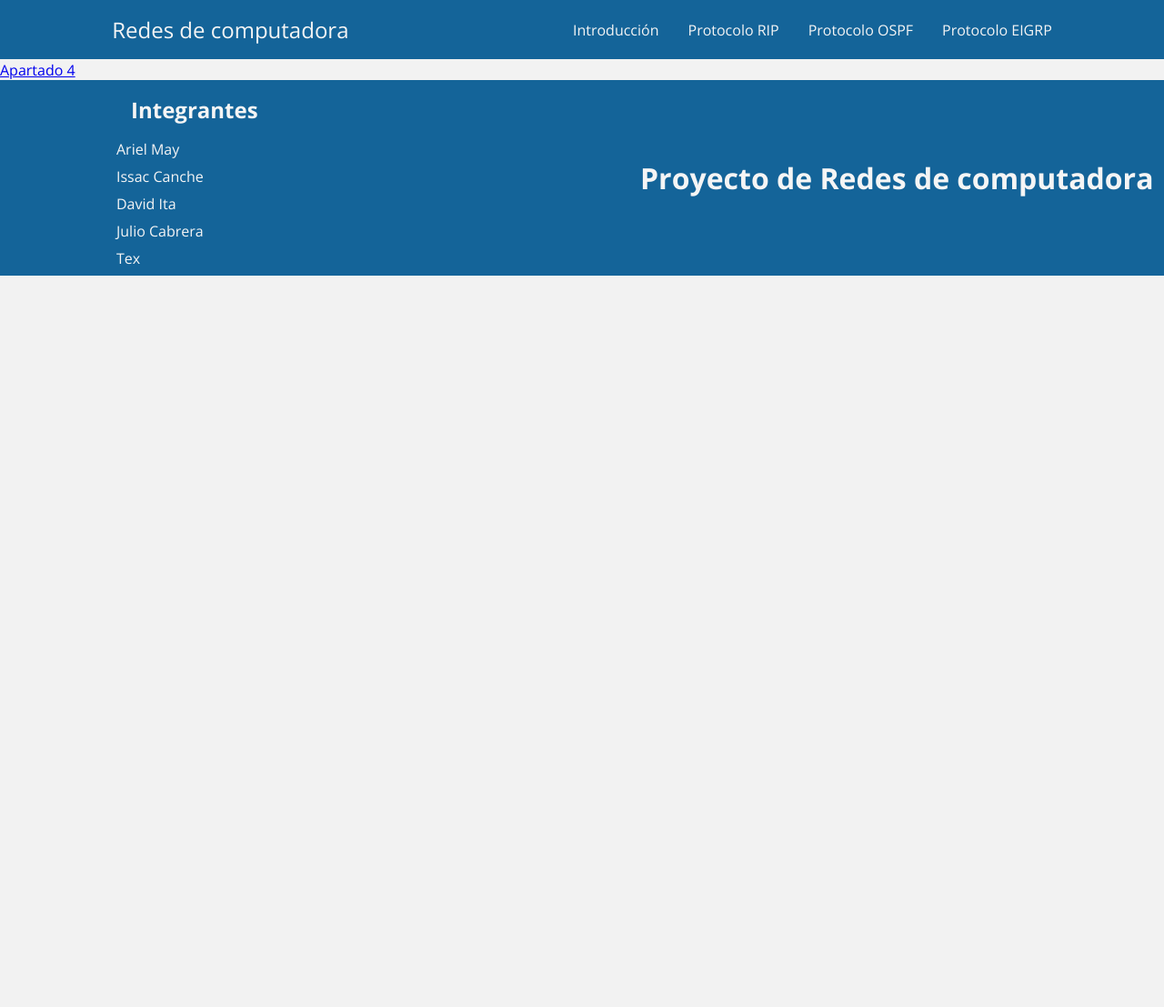
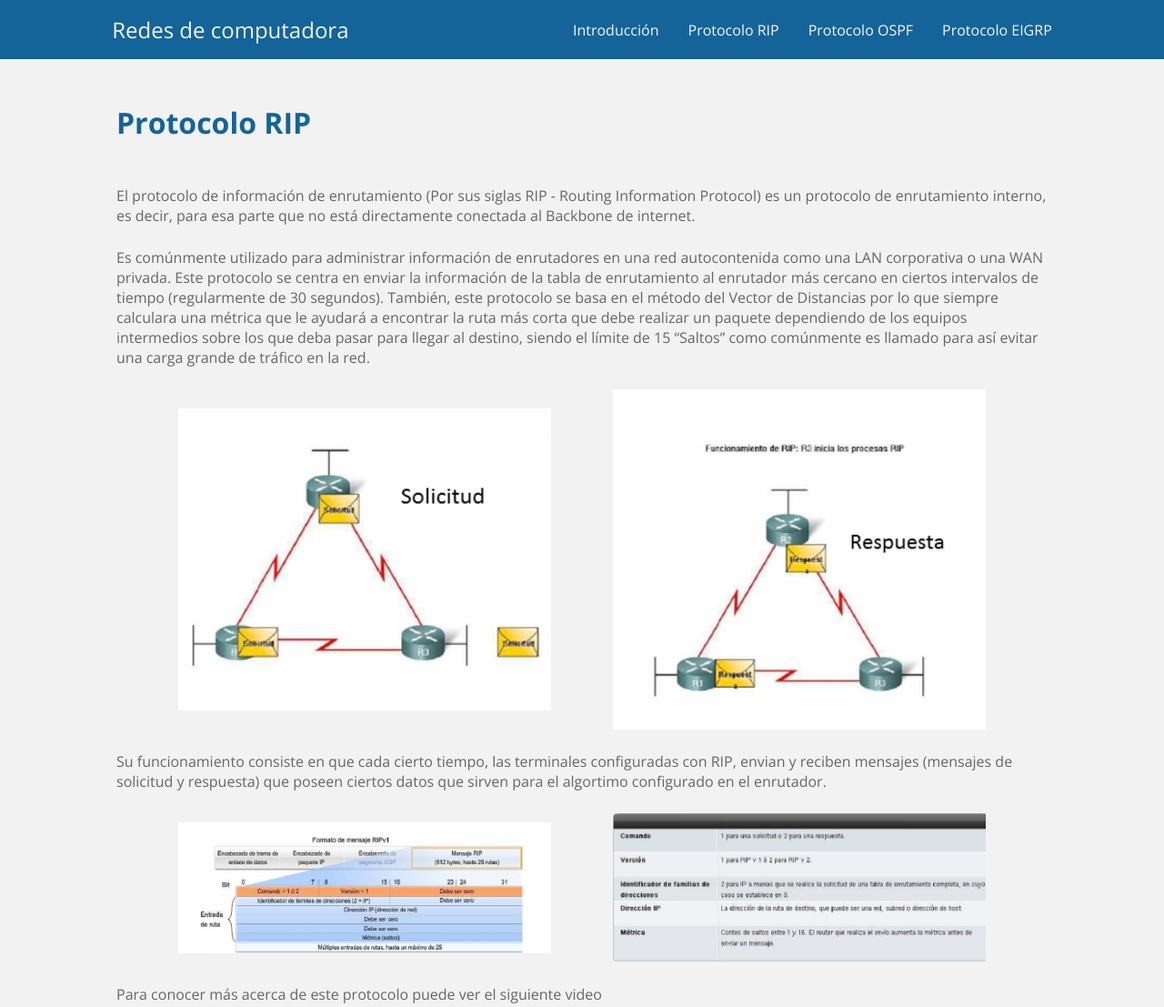
Before and after one commit to ArielMD/proyecto-redes, a plain HTML site: page protocolo-RIP.html in a window 1280 px wide. Shown: the top 1107 px of the page at 91% size. Before the commit the page ends 800 px from the top, so only its background shows below. Drawn offline with nearby package versions, Linux system fonts and the light colour scheme.

Commit message:
feat: pagina del protocolo RIP

```diff
--- a/protocolo-RIP.html
+++ b/protocolo-RIP.html
@@ -9,7 +9,7 @@
   </head>
   <body>
     <main class="">
-      <nav class="navbar">
+      <nav class="navbar navbar-relative">
         <a class="navbar-title links" href="/">Redes de computadora</a>
         <div class="navbar-menu">
           <a class="links" href="/#introduccion">Introducción</a>
@@ -19,17 +19,54 @@
         </div>
       </nav>
     </main>
-    <!--Aqui inicia la introducción-->
-    <div class="">
-      <div class="">
-        <ul class="">
-          <li class=""><a data-toggle="pill" href="#info1">Introducción</a></li>
-          <li><a data-toggle="pill" href="#info2">Apartado 2</a></li>
-          <li><a data-toggle="pill" href="#info3">Apartado 3</a></li>
-          <li><a data-toggle="pill" href="#info4">Apartado 4</a></li>
-        </ul>
+    <div class="article">
+      <h1 class="article-title">Protocolo RIP</h1>
+      <p>
+        El protocolo de información de enrutamiento (Por sus siglas RIP -
+        Routing Information Protocol) es un protocolo de enrutamiento interno,
+        es decir, para esa parte que no está directamente conectada al Backbone
+        de internet.
+      </p>
+      <p>
+        Es comúnmente utilizado para administrar información de enrutadores en
+        una red autocontenida como una LAN corporativa o una WAN privada. Este
+        protocolo se centra en enviar la información de la tabla de enrutamiento
+        al enrutador más cercano en ciertos intervalos de tiempo (regularmente
+        de 30 segundos). También, este protocolo se basa en el método del Vector
+        de Distancias por lo que siempre calculara una métrica que le ayudará a
+        encontrar la ruta más corta que debe realizar un paquete dependiendo de
+        los equipos intermedios sobre los que deba pasar para llegar al destino,
+        siendo el límite de 15 “Saltos” como comúnmente es llamado para así
+        evitar una carga grande de tráfico en la red.
+      </p>
+      <div class="article-images">
+        <img src="assets/RIP-request.png" alt="" />
+        <img src="assets/RIP-response.png" alt="" />
+      </div>
+      <p>
+        Su funcionamiento consiste en que cada cierto tiempo, las terminales
+        configuradas con RIP, envian y reciben mensajes (mensajes de solicitud y
+        respuesta) que poseen ciertos datos que sirven para el algortimo
+        configurado en el enrutador.
+      </p>
+      <div class="article-images">
+        <img src="assets/format-request.png" alt="" />
+        <img src="assets/table.png" alt="" />
+      </div>
+      <p>
+        Para conocer más acerca de este protocolo puede ver el siguiente video
+      </p>
+      <div class="container-video">
+        <iframe
+          class="video"
+          src="https://www.youtube.com/embed/YOUDn-f1ww4"
+          frameborder="0"
+          allow="accelerometer; autoplay; clipboard-write; encrypted-media; gyroscope; picture-in-picture"
+          allowfullscreen
+        ></iframe>
       </div>
     </div>
+
     <footer class="footer">
       <div class="team">
         <h2>Integrantes</h2>
--- a/styles.css
+++ b/styles.css
@@ -64,6 +64,10 @@ body {
   align-items: center;
   justify-content: space-around;
   color: whitesmoke;
+}
+
+.navbar-relative {
+  position: relative;
 }
 
 .links {
@@ -156,6 +160,31 @@ body {
   color: #146499;
 }
 
+.article-images {
+  display: flex;
+  flex-wrap: wrap;
+  justify-content: space-evenly;
+}
+
+.article-images img {
+  width: 40%;
+  height: auto;
+  object-fit: contain;
+  object-position: center center;
+}
+
+.container-video {
+  width: 100%;
+  display: flex;
+  justify-content: center;
+  margin: 3rem;
+}
+
+.video {
+  width: 560px;
+  height: 315px;
+}
+
 .footer {
   width: 100%;
   background-color: #146499;
```
Also changed, not shown: protocolo-EIGRP.html (+1 -1 lines), protocolo-OSPF.html (+1 -1 lines), assets/RIP-request.png (added), assets/RIP-response.png (added), assets/format-request.png (added), assets/table.png (added).
